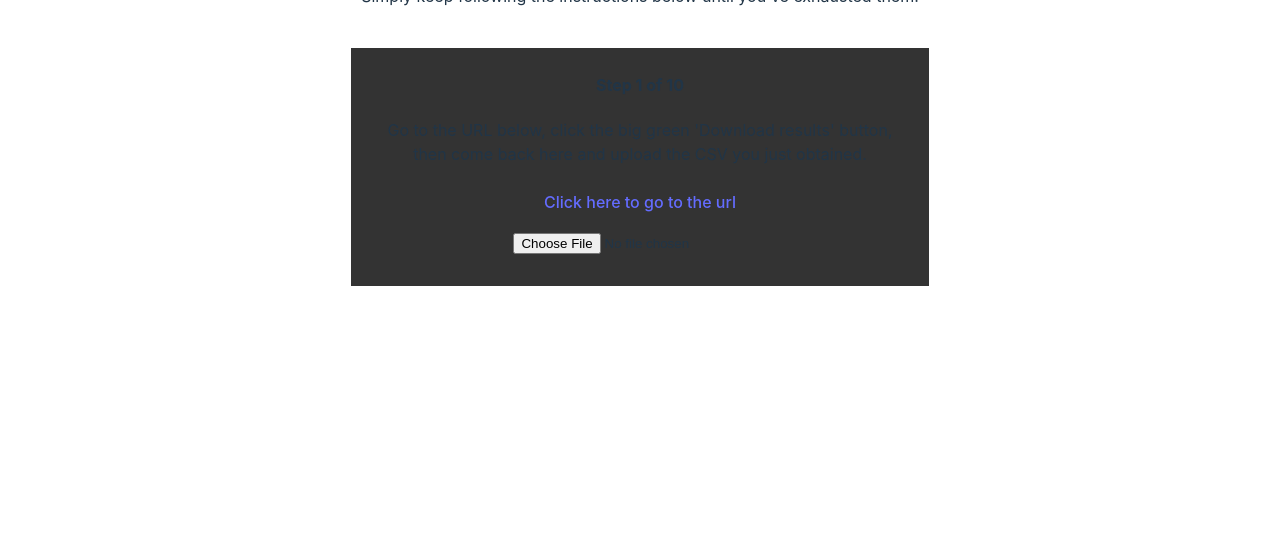
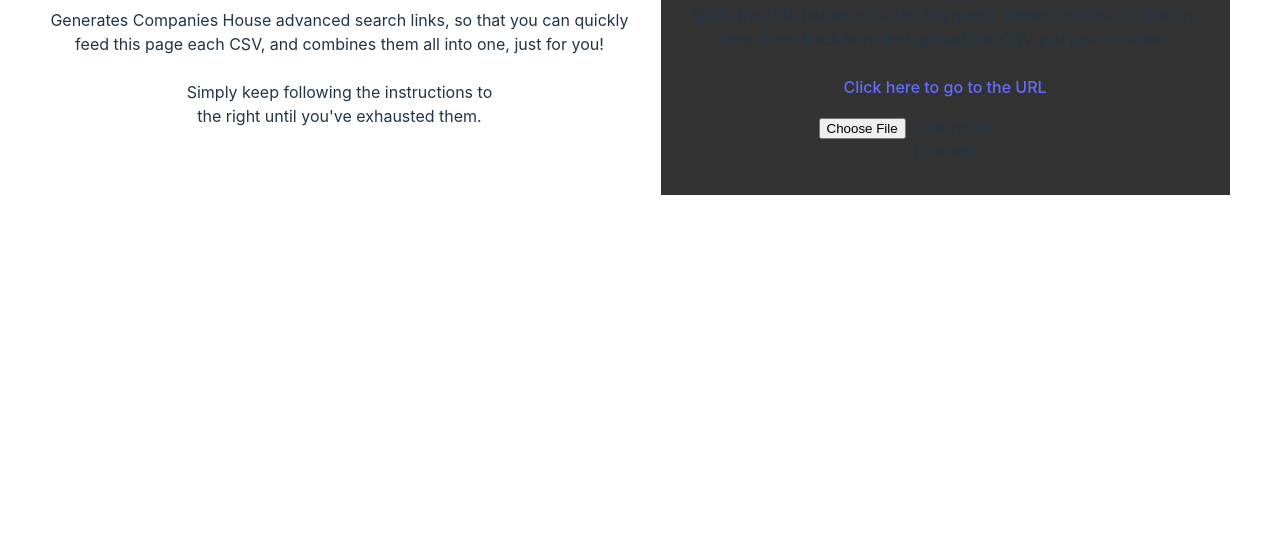
Before and after one commit to owlks4/ch-spreadsheet-updater, a website built with Vite: page index.html in a window 1280 px wide. Shown: the part 260-800 px from the top of the page. Built offline with nearby package versions, Linux system fonts and the light colour scheme.

Commit message:
More updates

```diff
--- a/index.html
+++ b/index.html
@@ -8,19 +8,23 @@
   </head>
   <body>
     <div id="app">
-      <h2>Companies house spreadsheet updater</h2>
-      <p>
-        Generates Companies House advanced search links, so that you can quickly<br>feed this page each CSV, and combines them all into one, just for you!
-        <br><br>
-        Simply keep following the instructions below until you've exhausted them.
-      </p>
-      <br>
+      <div id="info">
+        <h2>Companies house spreadsheet updater</h2>
+        <p>
+          Generates Companies House advanced search links, so that you can quickly<br>feed this page each CSV, and combines them all into one, just for you!
+          <br><br>
+          Simply keep following the instructions to<br>the right until you've exhausted them.
+          <br>
+        </p>
+      </div>
       <div id="steps">
         <h4 id="cur-step">Step 1 of ?</h4>
         <p id="instructions"></p>
         <input type="file" id="existing-csv-file-upload">
-        <input type="file" id="companies-house-csv-file-upload"></div>
+        <input type="file" id="companies-house-csv-file-upload">
+        <div>Proceed</div>
       </div>
+    </div>
     <script type="module" src="/main.js"></script>
   </body>
 </html>
--- a/main.js
+++ b/main.js
@@ -45,7 +45,7 @@
 });
 
 function addToInstructions(url){
-    instructionsCycle.push("Go to the URL below, click the big green 'Download results' button,<br>then come back here and upload the CSV you just obtained.<br><br><a href="+url+" target='_blank'>Click here to go to the url</a>")
+    instructionsCycle.push("Go to the URL below, click the big green 'Download results' button,<br>then come back here and upload the CSV you just obtained.<br><br><a href="+url+" target='_blank'>Click here to go to the URL</a>")
 }
 
 updateCurStepDOMElement();
--- a/style.css
+++ b/style.css
@@ -25,7 +25,7 @@
 body {
   margin: 0;
   display: flex;
-  margin-top:5%;
+  margin-top:12.5%;
   min-width: 320px;
 }
 
@@ -39,27 +39,17 @@
   margin: 0 auto;
   padding: 2rem;
   text-align: center;
+  display:flex;
+  flex-direction: row;
 }
 
-.logo {
-  height: 6em;
-  padding: 1.5em;
-  will-change: filter;
-  transition: filter 300ms;
-}
-.logo:hover {
-  filter: drop-shadow(0 0 2em #646cffaa);
-}
-.logo.vanilla:hover {
-  filter: drop-shadow(0 0 2em #f7df1eaa);
+#info {
+  padding-right:2em;
 }
 
-.card {
-  padding: 2em;
-}
-
-.read-the-docs {
-  color: #888;
+#steps {
+  background-color:#333333;
+  padding: 0.25em 2em 2em 2em;
 }
 
 button {
@@ -93,8 +83,3 @@
     background-color: #f9f9f9;
   }
 }
-
-#steps {
-  background-color:#333333;
-  padding: 0.25em 1em 2em 1em;
-}
```
